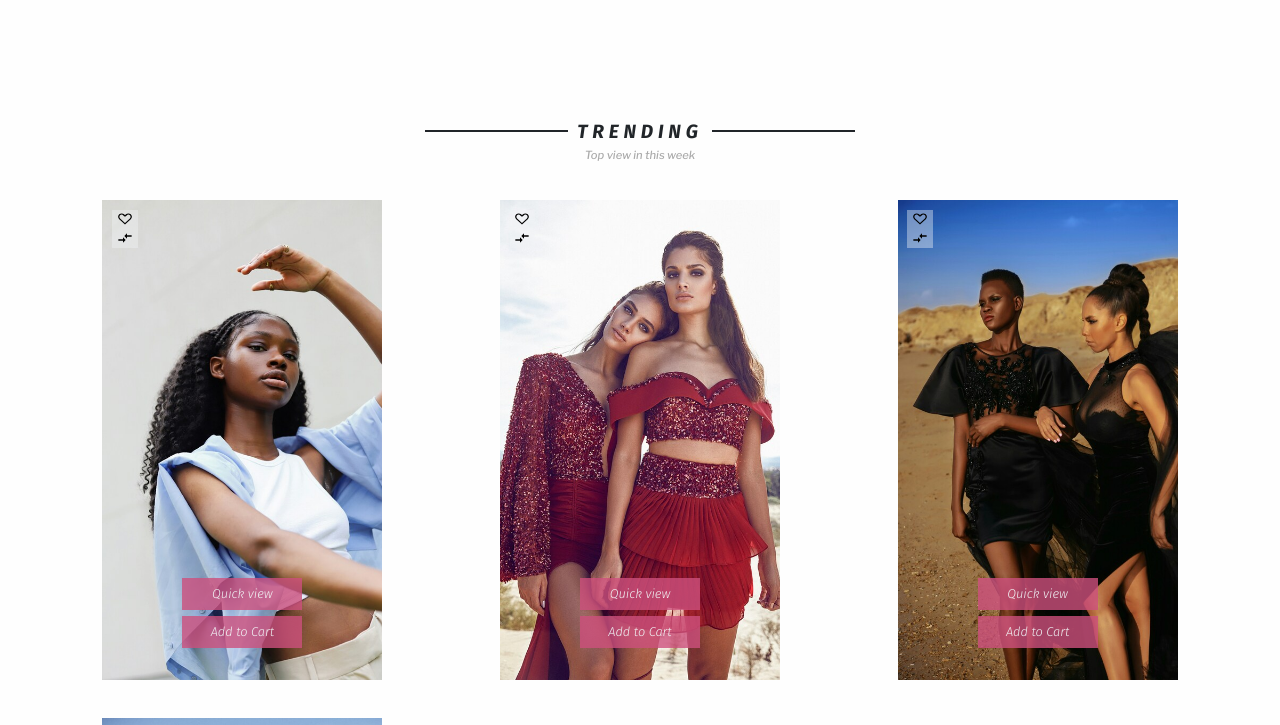
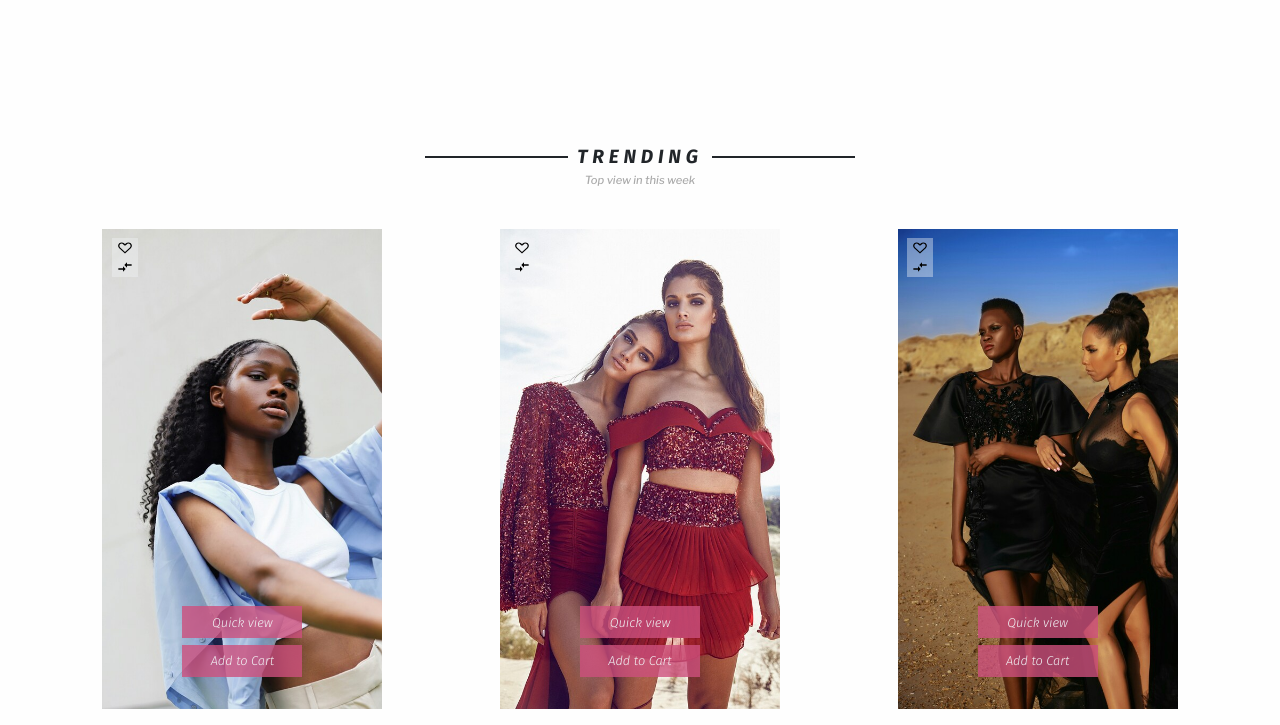
Before and after one commit to GulsahDuzgun/Mood, a website: page index.html in a window 1280 px wide. Shown: the part 1560-2285 px from the top of the page. Drawn offline with nearby package versions, Linux system fonts and the light colour scheme.

Commit message:
fix heading

```diff
--- a/scss/__typography.scss
+++ b/scss/__typography.scss
@@ -1,6 +1,6 @@
 .section__heading {
   width: 40%;
-  margin: 0 auto;
+  margin: 3.2rem auto 0;
   text-transform: uppercase;
   text-align: center;
   letter-spacing: 0.6rem;
@@ -10,6 +10,14 @@
   grid-template-columns: 1fr max-content 1fr;
   column-gap: 1.2rem;
   font-style: italic;
+
+  @media only screen and (max-width: $bp-medium) {
+    width: 65%;
+  }
+
+  @media only screen and (max-width: $bp-small) {
+    width: 80%;
+  }
 
   &::after {
     content: "";
@@ -37,7 +45,7 @@
   font-size: 1.4rem;
   font-weight: 500;
   font-style: italic;
-  margin-bottom: 4.8rem;
+  margin-bottom: 5.2rem;
 }
 
 .btn {
```
Also changed, not shown: css/style.css.
